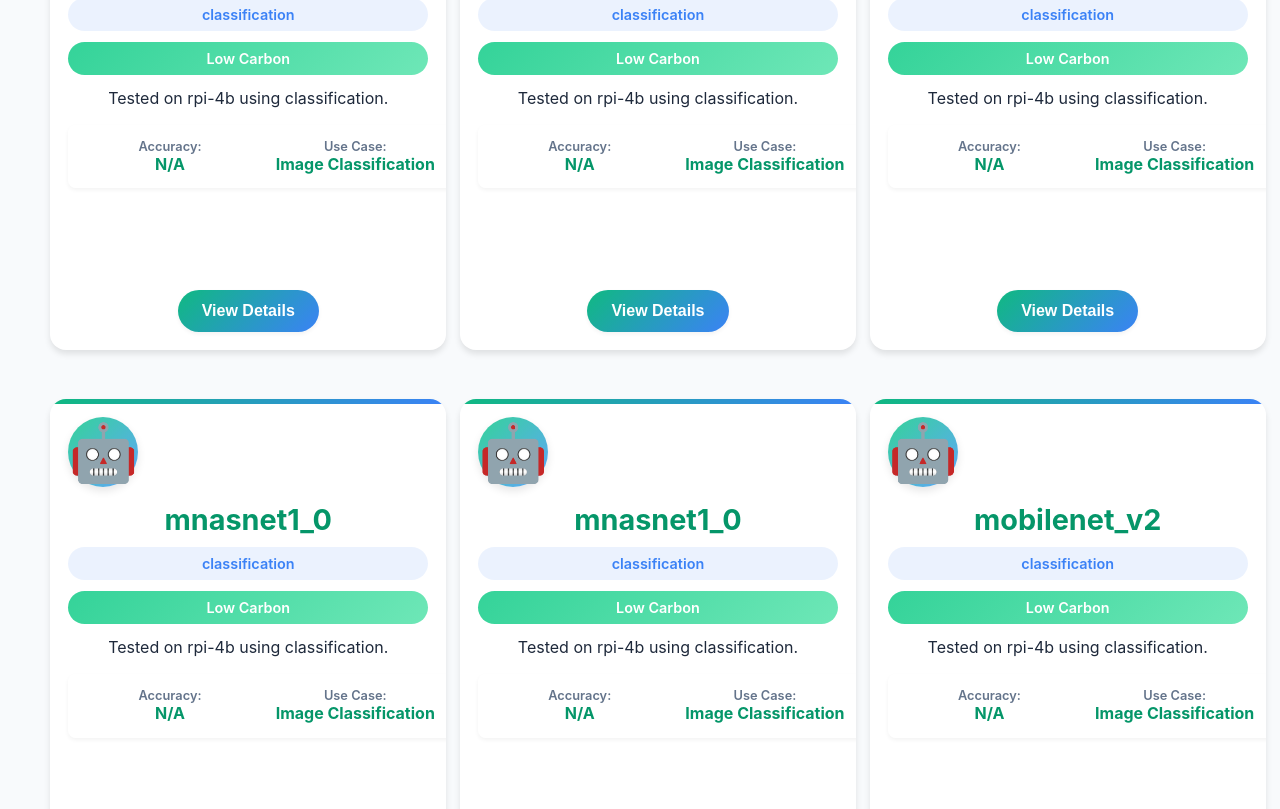
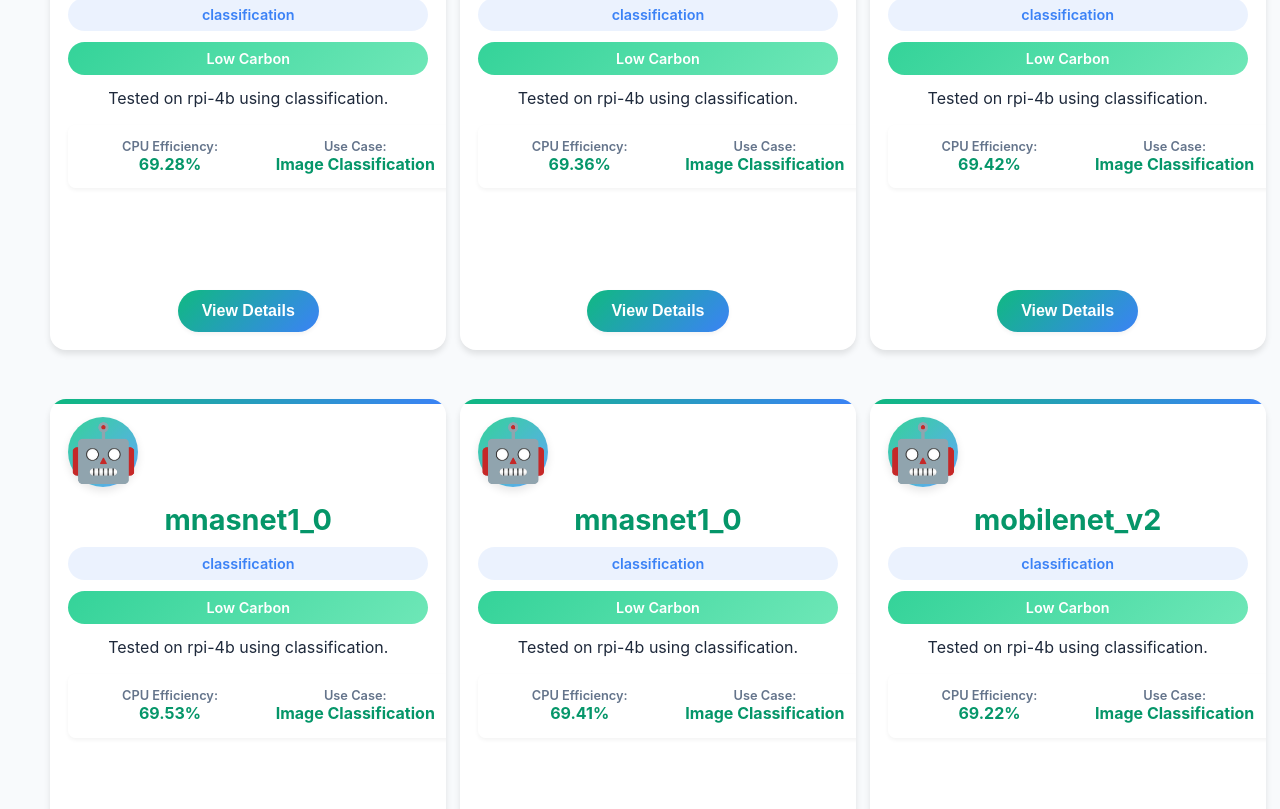
Before and after one commit to akannan05/EcoHub, a React (Create React App) app in the folder ecohub_website/: page /home in a window 1280 px wide. Shown: the part 831-1640 px from the top of the page. Built offline with nearby package versions, Linux system fonts and the light colour scheme.

Commit message:
display cpu efficiency over accuracy'

```diff
--- a/ecohub_website/src/components/HomePage.jsx
+++ b/ecohub_website/src/components/HomePage.jsx
@@ -168,14 +168,13 @@
     // Sort by timestamp (newest first)
     allData.sort((a, b) => new Date(b.timestamp) - new Date(a.timestamp));
 
-
     const transformed = allData.map(data => ({
       title: data.model, // From your JSON
       icon: '🤖', // (Optional) Set a default or better based on device/model
       description: `Tested on ${data.device} using ${data['model-category']}.`,
       category: data['model-category'],
       carbonFootprint: getCarbonFootprintLabel(data.ecometrics[0]), // We'll define this below
-      accuracy: data.dataset_info ? `${data.dataset_info[1]}%` : 'N/A', // Maybe adjust based on your dataset info meaning
+      efficiency: data['efficiency-info'] ? `${data['efficiency-info'][1].toFixed(2)}%` : 'N/A', // Maybe adjust based on your dataset info meaning
       useCase: guessUseCase(data['model-category']), // We'll define this below too
       raw: data // Keep original data in case you need in lightbox
     }));
@@ -380,8 +379,8 @@
               <p className="model-description">{model.description}</p>
               <div className="model-details">
                 <div className="detail-item">
-                  <span className="detail-label">Accuracy:</span>
-                  <span className="detail-value">{model.accuracy}</span>
+                  <span className="detail-label">CPU Efficiency:</span>
+                  <span className="detail-value">{model.efficiency}</span>
                 </div>
                 <div className="detail-item">
                   <span className="detail-label">Use Case:</span>
```
